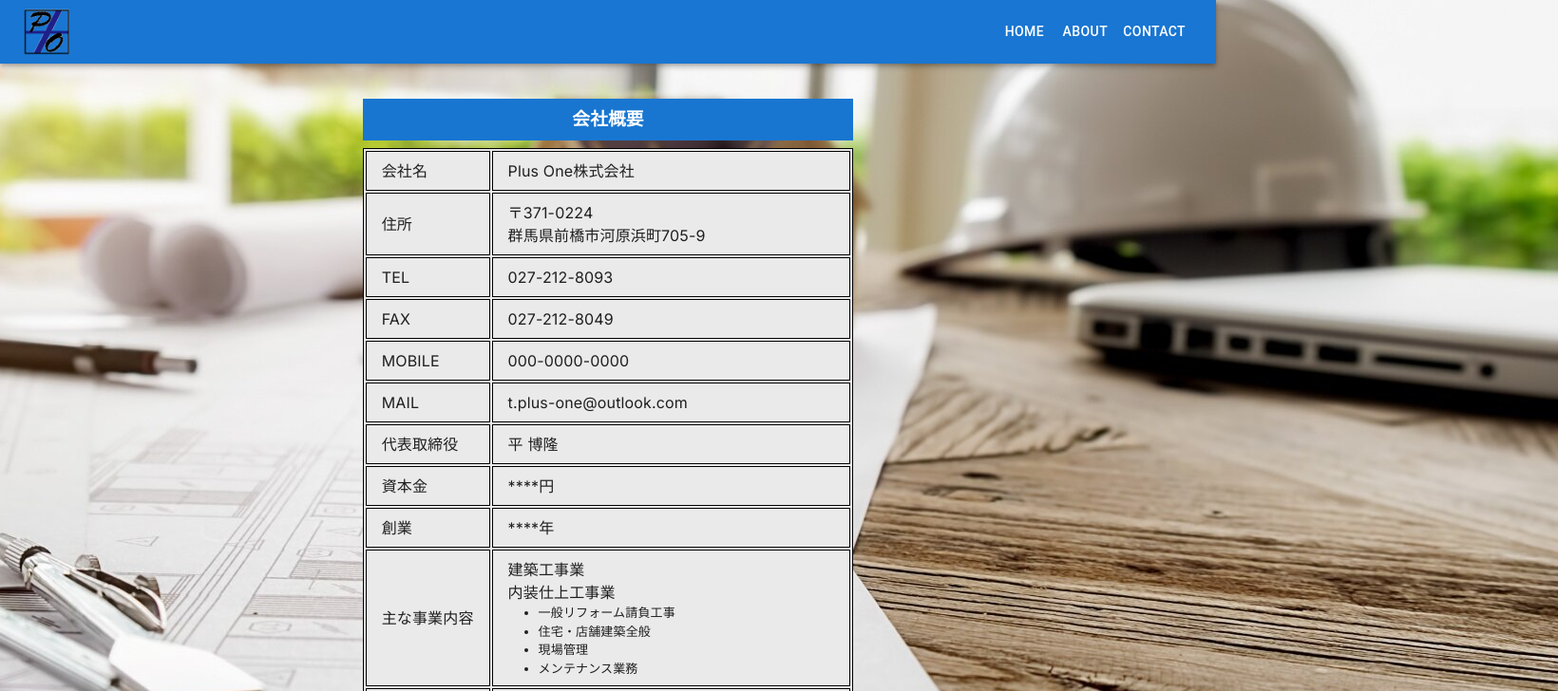
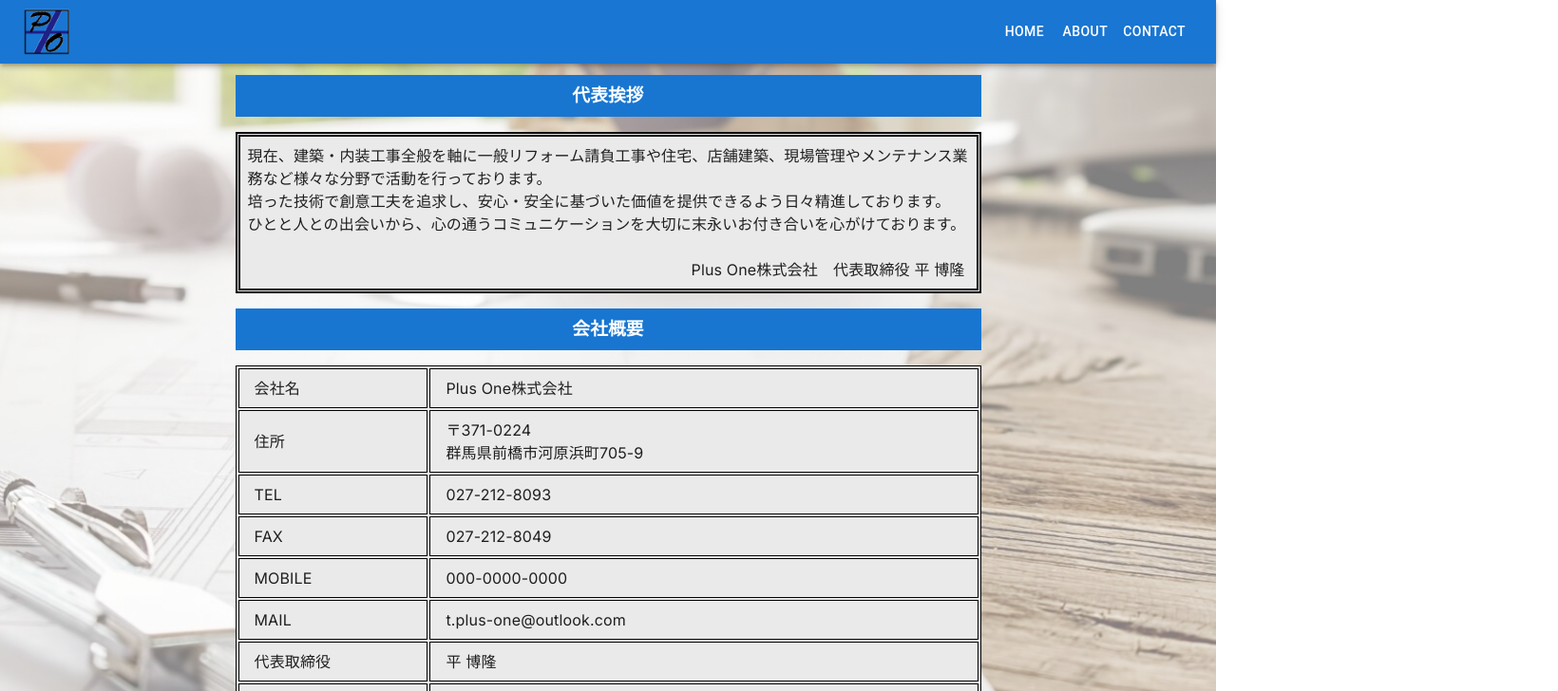
Before and after one commit to no215tyler/plusone_kk, a Next.js app: page /about in a window 1280 px wide. Shown: the top 728 px of the page at 95% size, 1640 px wide, since content can reach past the window. Built offline with nearby package versions, Linux system fonts and the light colour scheme.

Commit message:
✨ 代表挨拶

```diff
--- a/components/About.module.css
+++ b/components/About.module.css
@@ -1,6 +1,28 @@
 .container {
+  margin-top: 180px;
+  width: 785px;
+  display: flex;
+  justify-content: center;
+  flex-direction: column;
+}
+
+.message {
+  width: 100%;
+  display: flex;
+  justify-content: center;
+  flex-direction: column;
+  background-color: #EAEAEA;
+  border: thick double #000000;
+  padding: 8px;
+  margin: 8px auto;
+  text-wrap: stable;
+  position: relative;
+}
+
+.signature {
   position: absolute;
-  top: 96px;
+  right: 12px;
+  bottom: 8px;
 }
 
 .table_title {
@@ -28,16 +50,19 @@
   font-size: small;
 }
 
-@media (max-width: 1024px) {
+@media (max-width: 785px) {
+  .container {
+    width: 60vw;
+  }
 }
 
 @media (max-width: 648px) {
-  .table td {
+  .table td, .message {
     font-size: 0.75em;
     padding: 8px 12px;
   }
 
-  .table ul {
+  .table ul, .signature {
     font-size: x-small;
   }
 }
--- a/pages/about.tsx
+++ b/pages/about.tsx
@@ -19,8 +19,18 @@
       </Head>
       <main className={`${styles.main} ${inter.className}`}>
         <DrawerAppBar />
-        <img src="hero_image3.jpg" alt="" className={styles.hero_img} />
+        {/* <img src="hero_image3.jpg" alt="" className={styles.hero_img} /> */}
         <div className={classes.container}>
+          <h3 className={classes.table_title}>代表挨拶</h3>
+          <div className={classes.message}>
+            現在、建築・内装工事全般を軸に一般リフォーム請負工事や住宅、店舗建築、現場管理やメンテナンス業務など様々な分野で活動を行っております。<br/>
+            培った技術で創意工夫を追求し、安心・安全に基づいた価値を提供できるよう日々精進しております。<br/>
+            ひとと人との出会いから、心の通うコミュニケーションを大切に末永いお付き合いを心がけております。<br/>
+            <br/>
+            <br/>
+            <span className={classes.signature}>Plus One株式会社　代表取締役 平 博隆</span>
+          </div>
+
           <h3 className={classes.table_title}>会社概要</h3>
           <table className={classes.table}>
             <tr>
```
